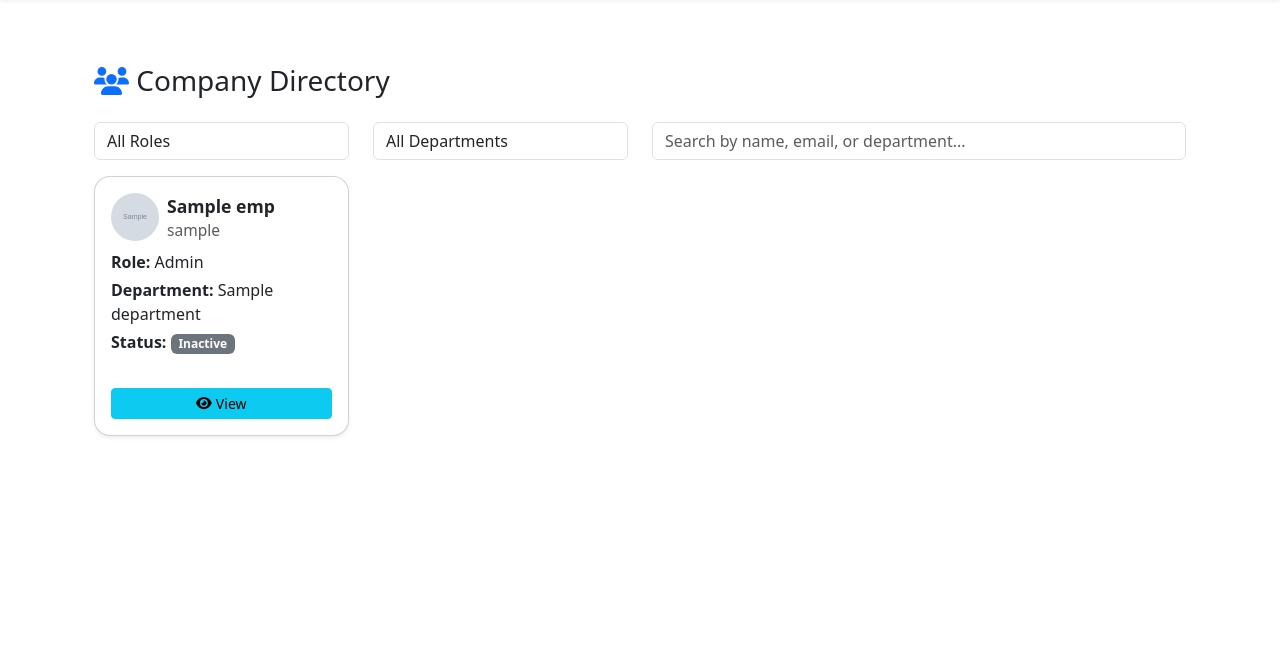
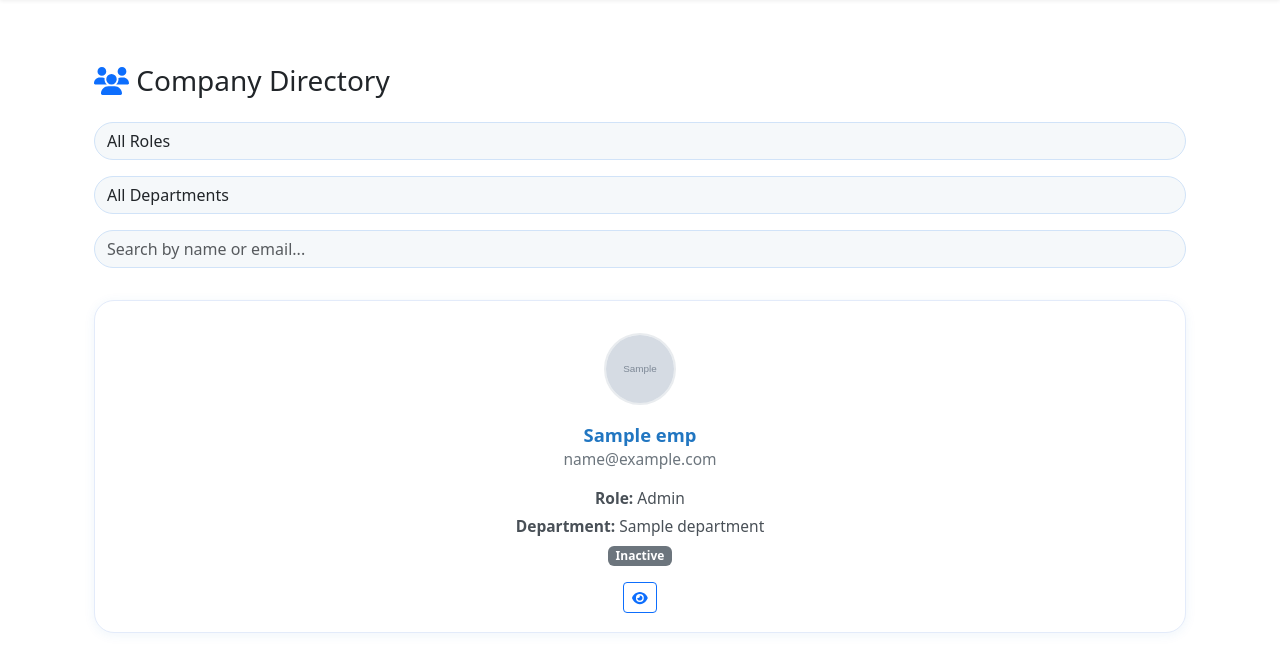
Before and after one commit to Navi-tech-0007/emp, a Flask app: template templates/view-edit.html in a window 1280 px wide. Shown: the part 64-736 px from the top of the page. Run offline with Flask 3, Linux system fonts and the light colour scheme; the template is opened without the code that fills it: most values are stand-ins (such as "Sample title", 1, 10 or a date in 2020); grey boxes marked "Sample" are stand-in pictures; some libraries are stand-ins or nearby versions.

Commit message:
Your update message

```diff
--- a/templates/view-edit.html
+++ b/templates/view-edit.html
@@ -2,27 +2,92 @@
 
 {% block extra_css %}
 <style>
-.employee-card-list {
-  margin-top: 1rem;
+.directory-filters {
+  display: flex;
+  flex-wrap: wrap;
+  gap: 1rem;
+  margin-bottom: 2rem;
+}
+.directory-filters .form-select, .directory-filters .form-control {
+  min-width: 180px;
+  border-radius: 2rem;
+  background: #f5f8fa;
+  border: 1px solid #d1e3f8;
+  box-shadow: none;
+  transition: border-color 0.2s;
+}
+.directory-filters .form-select:focus, .directory-filters .form-control:focus {
+  border-color: #2176c1;
+  background: #fff;
+}
+.employee-grid {
+  display: grid;
+  grid-template-columns: repeat(auto-fit, minmax(270px, 1fr));
+  gap: 1.5rem;
 }
 .employee-card {
-  border-radius: 1rem;
-  min-height: 260px;
+  background: #fff;
+  border-radius: 1.25rem;
+  box-shadow: 0 2px 12px rgba(33,118,193,0.07);
+  padding: 2rem 1.2rem 1.2rem 1.2rem;
   display: flex;
   flex-direction: column;
-  justify-content: stretch;
+  align-items: center;
+  transition: box-shadow 0.2s;
+  border: 1px solid #e3ebfa;
 }
-.employee-card .btn {
-  min-width: 80px;
+.employee-card:hover {
+  box-shadow: 0 4px 24px rgba(33,118,193,0.13);
+  border-color: #2176c1;
+}
+.employee-photo {
+  width: 72px;
+  height: 72px;
+  border-radius: 50%;
+  object-fit: cover;
+  margin-bottom: 1rem;
+  border: 2px solid #e9ecef;
+  background: #f5f8fa;
+}
+.employee-card .fa-user-circle {
+  font-size: 4rem;
+  color: #b0b8c1;
+  margin-bottom: 1rem;
+}
+.employee-info {
+  text-align: center;
+  margin-bottom: 1rem;
+}
+.employee-info .name {
+  font-size: 1.15rem;
+  font-weight: 600;
+  color: #2176c1;
+}
+.employee-info .username {
+  color: #6c757d;
+  font-size: 0.97rem;
+}
+.employee-meta {
+  font-size: 0.97rem;
+  color: #495057;
+  margin-bottom: 0.25rem;
+}
+.employee-status {
+  margin-bottom: 1rem;
+}
+.employee-actions {
+  display: flex;
+  gap: 0.5rem;
+  width: 100%;
+  justify-content: center;
 }
 @media (max-width: 600px) {
-  .employee-card .btn {
-    width: 100%;
-    margin-bottom: 0.5rem;
+  .directory-filters {
+    flex-direction: column;
+    gap: 0.5rem;
   }
-  .employee-card-list .col-12 {
-    padding-left: 2px;
-    padding-right: 2px;
+  .employee-grid {
+    grid-template-columns: 1fr;
   }
 }
 </style>
@@ -31,60 +96,48 @@
 {% block content %}
 <div class="container mt-4">
   <h3 class="mb-4"><i class="fa fa-users text-primary"></i> Company Directory</h3>
-  <div class="row mb-3">
-    <div class="col-md-3 mb-2 mb-md-0">
-      <select id="roleFilter" class="form-control">
+  <form id="directoryFilters" class="directory-filters">
+    <select id="roleFilter" class="form-select" aria-label="Filter by role">
       <option value="">All Roles</option>
       <option value="admin">Admin</option>
       <option value="hr">HR</option>
       <option value="root">Root</option>
       <option value="user">User</option>
     </select>
-    </div>
-    <div class="col-md-3 mb-2 mb-md-0">
-      <select id="deptFilter" class="form-control">
+    <select id="deptFilter" class="form-select" aria-label="Filter by department">
       <option value="">All Departments</option>
       {% for dept in departments %}
         <option value="{{ dept }}">{{ dept }}</option>
       {% endfor %}
     </select>
+    <input type="text" id="empSearch" class="form-control" placeholder="Search by name or email...">
+  </form>
+
+  <div class="employee-grid" id="employeeGrid">
+    {% for emp in employees %}
+    <div class="employee-card" data-role="{{ emp.role|lower }}" data-department="{{ emp.department|lower }}" data-name="{{ emp.name|lower }}" data-email="{{ emp.email|lower }}">
+      {% if emp.photo_url %}
+        <img src="{{ emp.photo_url }}" alt="Photo" class="employee-photo">
+      {% else %}
+        <span class="fa fa-user-circle"></span>
+      {% endif %}
+      <div class="employee-info">
+        <div class="name">{{ emp.name }}</div>
+        <div class="username">{{ emp.email or emp.username }}</div>
       </div>
-    <div class="col-md-6">
-      <input type="text" id="empSearch" class="form-control" placeholder="Search by name, email, or department...">
-    </div>
-  </div>
-
-  <div class="employee-card-list row">
-    {% for emp in employees %}
-    <div class="col-12 col-sm-6 col-md-4 col-lg-3 mb-3">
-      <div class="employee-card card h-100 shadow-sm">
-        <div class="card-body d-flex flex-column">
-          <div class="d-flex align-items-center mb-2">
-            {% if emp.photo_url %}
-              <img src="{{ emp.photo_url }}" alt="Photo" class="rounded-circle me-2" width="48" height="48">
-            {% else %}
-              <span class="fa fa-user-circle fa-2x text-secondary me-2" style="font-size:2.5rem;"></span>
-            {% endif %}
-            <div>
-              <div class="fw-bold" style="font-size:1.1rem;">{{ emp.name }}</div>
-              <div class="text-muted" style="font-size:0.97rem;">{{ emp.username }}</div>
-            </div>
-          </div>
-          <div class="mb-1"><strong>Role:</strong> {{ emp.role|capitalize }}</div>
-          <div class="mb-1"><strong>Department:</strong> {{ emp.department or '-' }}</div>
-          <div class="mb-1"><strong>Status:</strong>
+      <div class="employee-meta"><strong>Role:</strong> {{ emp.role|capitalize }}</div>
+      <div class="employee-meta"><strong>Department:</strong> {{ emp.department or '-' }}</div>
+      <div class="employee-status">
         {% if emp.active %}
           <span class="badge bg-success">Active</span>
         {% else %}
           <span class="badge bg-secondary">Inactive</span>
         {% endif %}
       </div>
-          <div class="mt-auto d-flex flex-wrap gap-2">
-            <a href="{{ url_for('main.profile', username=emp.username) }}" class="btn btn-info btn-sm flex-fill">
-              <i class="fa fa-eye"></i> View
+      <div class="employee-actions">
+        <a href="{{ url_for('main.profile', username=emp.username) }}" class="btn btn-outline-primary btn-sm" title="View Profile">
+          <i class="fa fa-eye"></i>
         </a>
-          </div>
-        </div>
       </div>
     </div>
     {% endfor %}
@@ -94,25 +147,24 @@
 
 {% block extra_js %}
 <script>
-function filterCards() {
-  var role = document.getElementById('roleFilter').value.toLowerCase();
-  var dept = document.getElementById('deptFilter').value.toLowerCase();
-  var search = document.getElementById('empSearch').value.toLowerCase();
-  document.querySelectorAll('.employee-card-list > div').forEach(function(cardCol) {
-    var card = cardCol.querySelector('.employee-card');
-    var name = card.querySelector('.fw-bold').textContent.toLowerCase();
-    var username = card.querySelector('.text-muted').textContent.toLowerCase();
-    var roleText = card.querySelector('.mb-1:nth-of-type(1)').textContent.toLowerCase();
-    var deptText = card.querySelector('.mb-1:nth-of-type(2)').textContent.toLowerCase();
-    var show = true;
-    if (role && !roleText.includes(role)) show = false;
-    if (dept && !deptText.includes(dept)) show = false;
-    if (search && !(name.includes(search) || username.includes(search) || deptText.includes(search))) show = false;
-    cardCol.style.display = show ? '' : 'none';
+function filterDirectory() {
+  const role = document.getElementById('roleFilter').value.toLowerCase();
+  const dept = document.getElementById('deptFilter').value.toLowerCase();
+  const search = document.getElementById('empSearch').value.toLowerCase();
+  document.querySelectorAll('.employee-card').forEach(card => {
+    const cardRole = card.dataset.role || '';
+    const cardDept = card.dataset.department || '';
+    const cardName = card.dataset.name || '';
+    const cardEmail = card.dataset.email || '';
+    let show = true;
+    if (role && cardRole !== role) show = false;
+    if (dept && cardDept !== dept) show = false;
+    if (search && !(cardName.includes(search) || cardEmail.includes(search))) show = false;
+    card.style.display = show ? '' : 'none';
   });
 }
-document.getElementById('roleFilter').addEventListener('change', filterCards);
-document.getElementById('deptFilter').addEventListener('change', filterCards);
-document.getElementById('empSearch').addEventListener('keyup', filterCards);
+document.getElementById('roleFilter').addEventListener('change', filterDirectory);
+document.getElementById('deptFilter').addEventListener('change', filterDirectory);
+document.getElementById('empSearch').addEventListener('input', filterDirectory);
 </script>
 {% endblock %}
```
Lines whose indentation alone changed are shown as unchanged.
